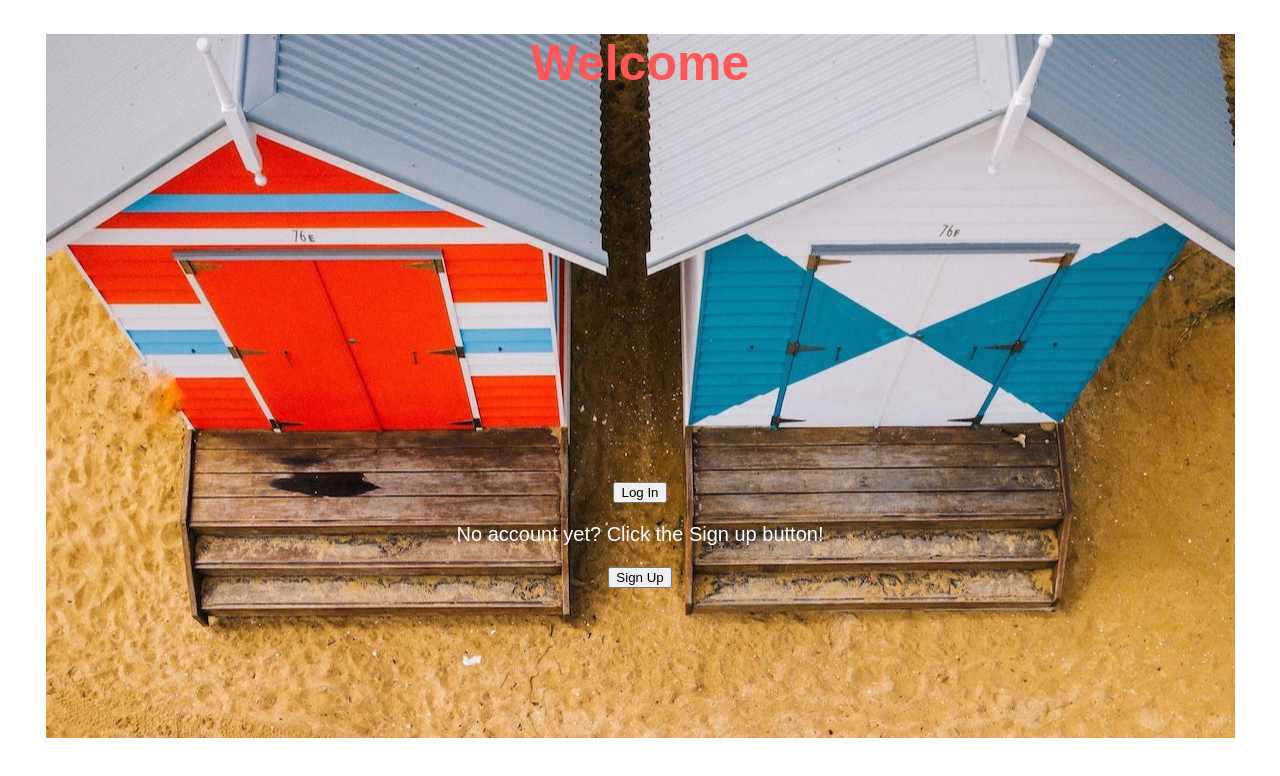
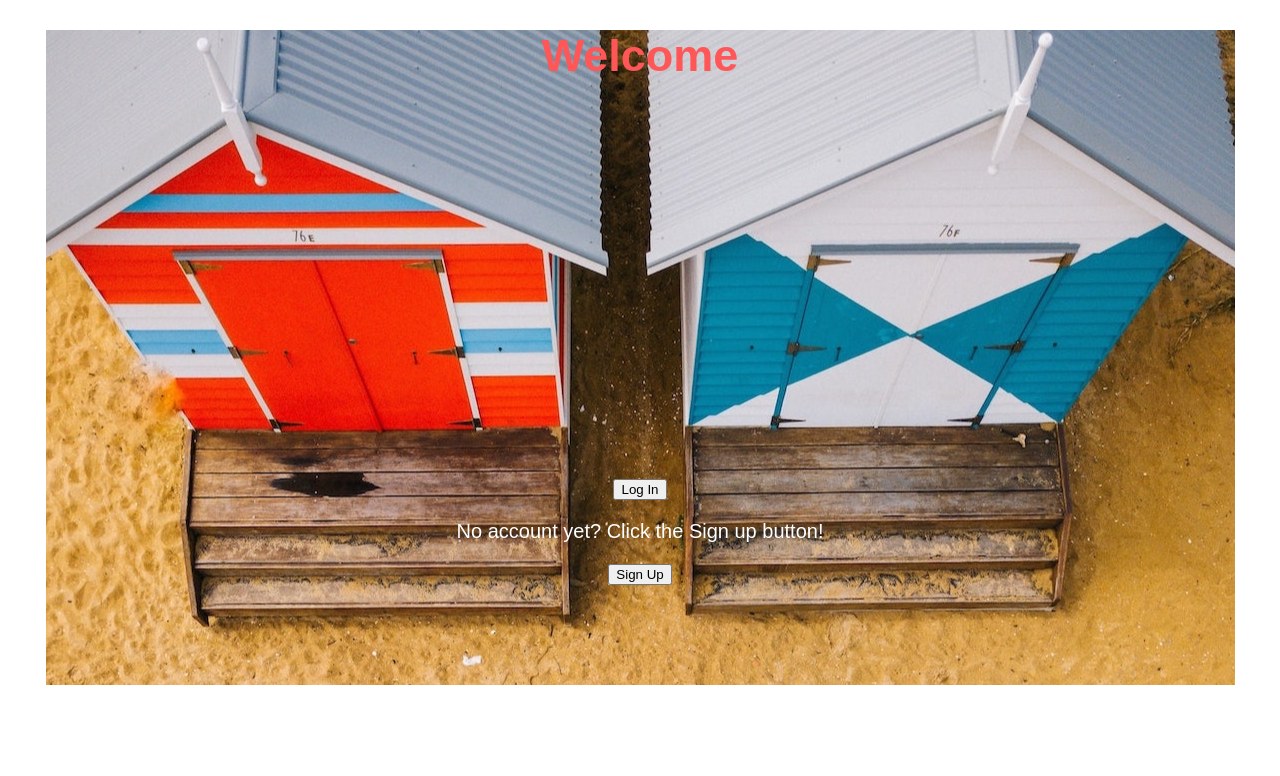
Before and after one commit to TibzZ/HomeLearnHut-FullStackFive-Tibzz, a React (Create React App) app in the folder homelearnhut/: page / in a window 1280 px wide. Shown: the top 776 px of the page. Built offline with nearby package versions, Linux system fonts and the light colour scheme; a web font is replaced by a local one.

Commit message:
fix logo position, added css modules for all AuthButtons

```diff
--- a/homelearnhut/src/components/AuthButton/LoginButton/LoginButton.module.css
+++ b/homelearnhut/src/components/AuthButton/LoginButton/LoginButton.module.css
@@ -1,3 +1,17 @@
+.button {
+    background-color: #4CAF50; /* Green */
+    border: none;
+    color: white;
+    padding: 16px 32px;
+    text-align: center;
+    text-decoration: none;
+    display: inline-block;
+    font-size: 16px;
+    margin: 4px 2px;
+    transition-duration: 0.4s;
+    cursor: pointer;
+  }
+
 .button1 {
     background-color: white;
     color: black;
--- a/homelearnhut/src/components/AuthButton/LogoutButton/index.js
+++ b/homelearnhut/src/components/AuthButton/LogoutButton/index.js
@@ -1,5 +1,7 @@
 import React from "react";
 import { useAuth0 } from "@auth0/auth0-react";
+import css from "../LogoutButton/LogoutButton.module.css";
+
 
 const LogoutButton = () => {
   const { logout } = useAuth0();
--- a/homelearnhut/src/components/AuthButton/UserProfile/index.js
+++ b/homelearnhut/src/components/AuthButton/UserProfile/index.js
@@ -1,5 +1,6 @@
 import React from "react";
 import { useAuth0 } from "@auth0/auth0-react";
+import css from "../UserProfile/UserProfile.module.css"
 
 const UserProfile = () => {
   const { user, isAuthenticated, isLoading } = useAuth0();
--- a/homelearnhut/src/components/Landing/Landing.module.css
+++ b/homelearnhut/src/components/Landing/Landing.module.css
@@ -7,7 +7,7 @@
   .Title1{
     font-family: "Sofia", sans-serif;
     color: #ff5757;
-    font-size: 50px;
+    font-size: 45px;
   }
 
   .Text1{
@@ -27,7 +27,7 @@
     display: block;
     margin: auto;
     font-family: 'Lato', sans-serif;
-    padding-bottom: 150px;
+    padding-bottom: 100px;
     background: url("../ImagesLogo/Background1.jpg") no-repeat fixed center;
     background-size: auto;
     color: rgb(255, 255, 255);
@@ -35,13 +35,13 @@
   }
 
   .AppLogo {
-    padding-top: 100px;
-    height: 30vmin;
+    padding-top: 30px;
+    height: 40vmin;
     pointer-events: none;
     background:url('../ImagesLogo/LogoHHDynamic2.gif');
     background-repeat: no-repeat;
     background-position: center;
-    background-size: 400px 400px;
+    background-size: 350px 350px;
 
   }
 
--- a/homelearnhut/src/components/MyClassroom/Student/index.js
+++ b/homelearnhut/src/components/MyClassroom/Student/index.js
@@ -1,5 +1,6 @@
 import React from 'react';
 //import avatar from './avatar.PNG'
+import css from "../Student/Student.module.css";
 
 function Student({ handleClick, name, avatar, age = 5 }) {
     return (
```
Also changed, not shown: homelearnhut/src/components/MyClassroom/Student/Student.module.css (added).
